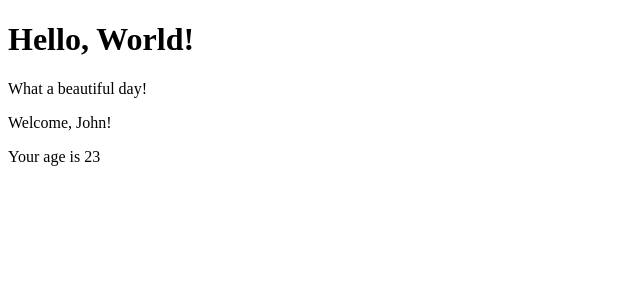
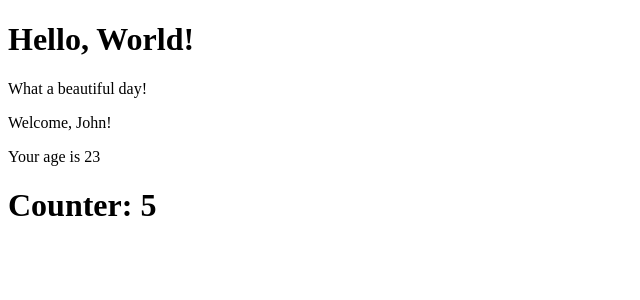
Before and after one commit to AnneclaireS/react-exercises, a React (Create React App) app in the folder my-app/: page / in a window 1280 px wide. Shown: the top 300 px of the page, without its empty margins (0-640 px from the left). Built offline with nearby package versions, Linux system fonts and the light colour scheme.

Commit message:
added counter

```diff
--- a/my-app/src/App.js
+++ b/my-app/src/App.js
@@ -1,12 +1,12 @@
 import React from "react";
 import { Hello } from './Hello'
 import { Welcome } from "./Welcome";
-
+import { Counter } from './Counter'
 
 
 export class App extends React.Component {
     render() {
-        return <div><Hello /><Welcome name='John' age={23}/></div>;
+        return <div><Hello /><Welcome name='John' age={23}/><Counter /></div>;
     }
 
 }
--- /dev/null
+++ b/my-app/src/Counter.js
@@ -0,0 +1,31 @@
+import React from "react";
+
+export class Counter extends React.Component {
+    constructor(props) {
+        super(props);
+        this.state = {
+            count: 0,
+        };
+        this.interval = null;
+    }
+
+    componentDidMount() {
+        this.interval = setInterval(() => {
+            this.setState({
+                count: this.state.count + 1,
+            });
+        }, 1000);
+    }
+
+    componentWillUnmount() {
+        clearInterval(this.interval);
+    }
+
+    render() {
+        return (
+        <div>
+            <h1>Counter: {this.state.count}</h1>
+        </div>
+        )
+    }
+}
```
